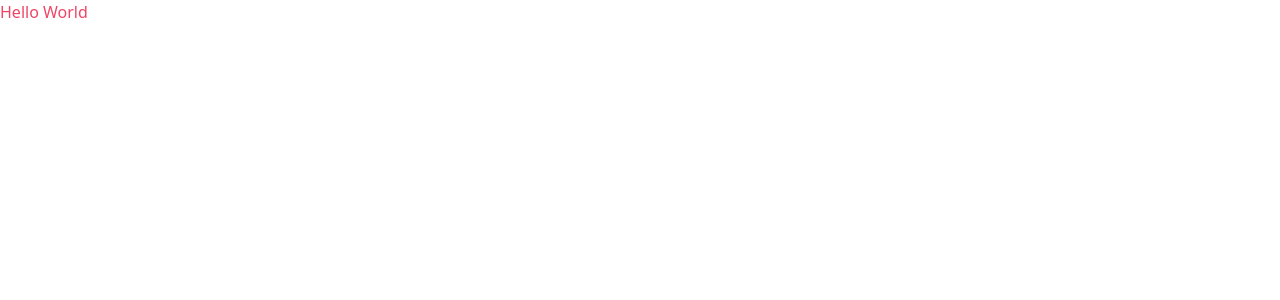
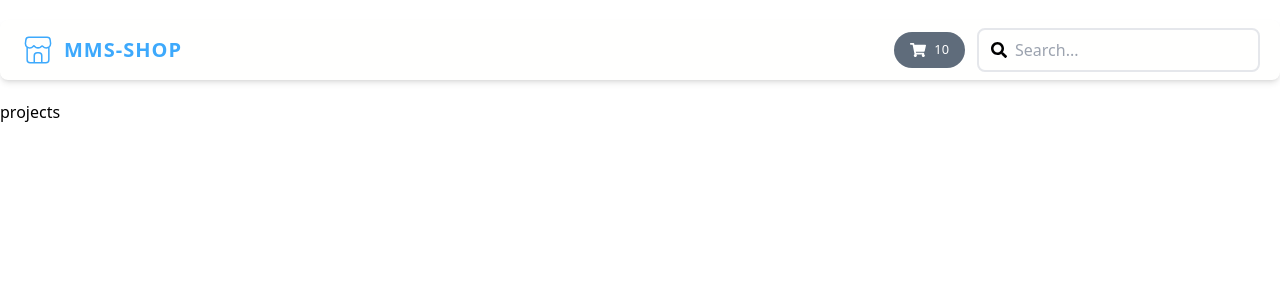
Before and after one commit to aungpaingsoe097238/learn-react-from-mms, a React app: page / in a window 1280 px wide. Shown: the top 300 px of the page. Built offline with nearby package versions, Linux system fonts and the light colour scheme; the HTML template or start-up script is replaced by a standard one.

Commit message:
create navbar

```diff
--- a/src/App.jsx
+++ b/src/App.jsx
@@ -1,10 +1,15 @@
 import "./index.css";
 import { Routes, Route } from "react-router-dom";
+import Projects from "./pages/projects";
+import NavBar from "./components/NavBar";
 
 function App() {
   return (
-    <div className=" container mx-auto text-danger">
-      <div>Hello World</div>
+    <div className=" container mx-auto ">
+      <NavBar/>
+      <Routes>
+        <Route path="/" element={ <Projects/> }></Route>
+      </Routes>
     </div>
   );
 }
--- /dev/null
+++ b/src/components/NavBar.jsx
@@ -0,0 +1,36 @@
+import React from "react";
+import { CiShop } from "react-icons/ci";
+import { FaSearch, FaShoppingCart } from "react-icons/fa";
+import { Link } from "react-router-dom";
+
+const NavBar = () => {
+  return (
+    <nav className="flex justify-between items-center px-5 py-2 rounded-lg my-5 bg-primary shadow-md">
+      <Link to='/'>
+        <div className="flex items-center gap-2">
+          <CiShop className="text-4xl text-info" />
+          <div className="uppercase text-xl tracking-wider font-semibold text-info">
+            mms-shop
+          </div>
+        </div>
+      </Link>
+
+      <div className="flex gap-3 items-center">
+        <div className="flex items-center gap-2 bg-secondary text-white px-4 py-2 rounded-3xl cursor-pointer">
+          <FaShoppingCart />
+          <small>10</small>
+        </div>
+        <div className="flex items-center gap-2 border-2 rounded-lg px-3 py-2">
+          <FaSearch />
+          <input
+            type="text"
+            placeholder="Search..."
+            className="outline-none bg-transparent"
+          />
+        </div>
+      </div>
+    </nav>
+  );
+};
+
+export default NavBar;
--- /dev/null
+++ b/src/pages/projects.jsx
@@ -0,0 +1,9 @@
+import React from 'react'
+
+const projects = () => {
+  return (
+    <div>projects</div>
+  )
+}
+
+export default projects
```
Also changed, not shown: extra.txt (added).
